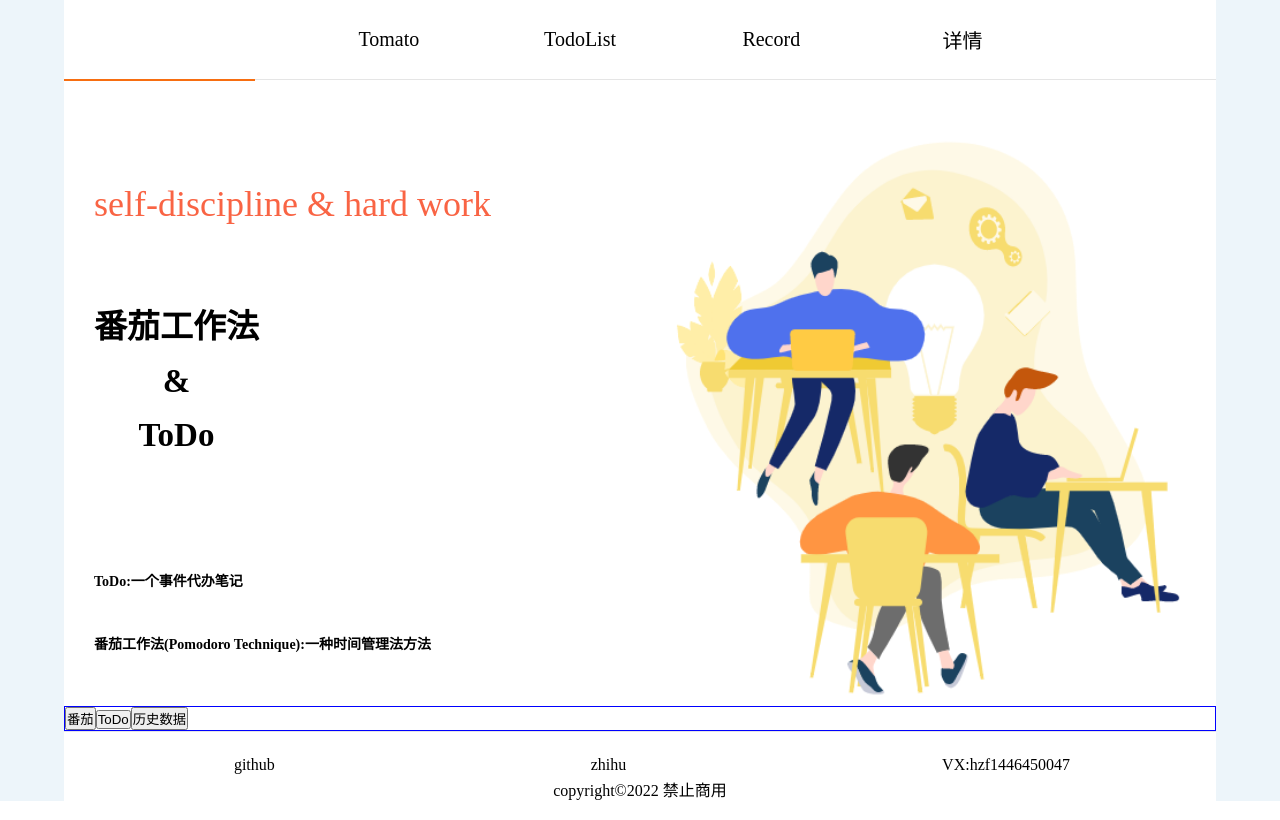
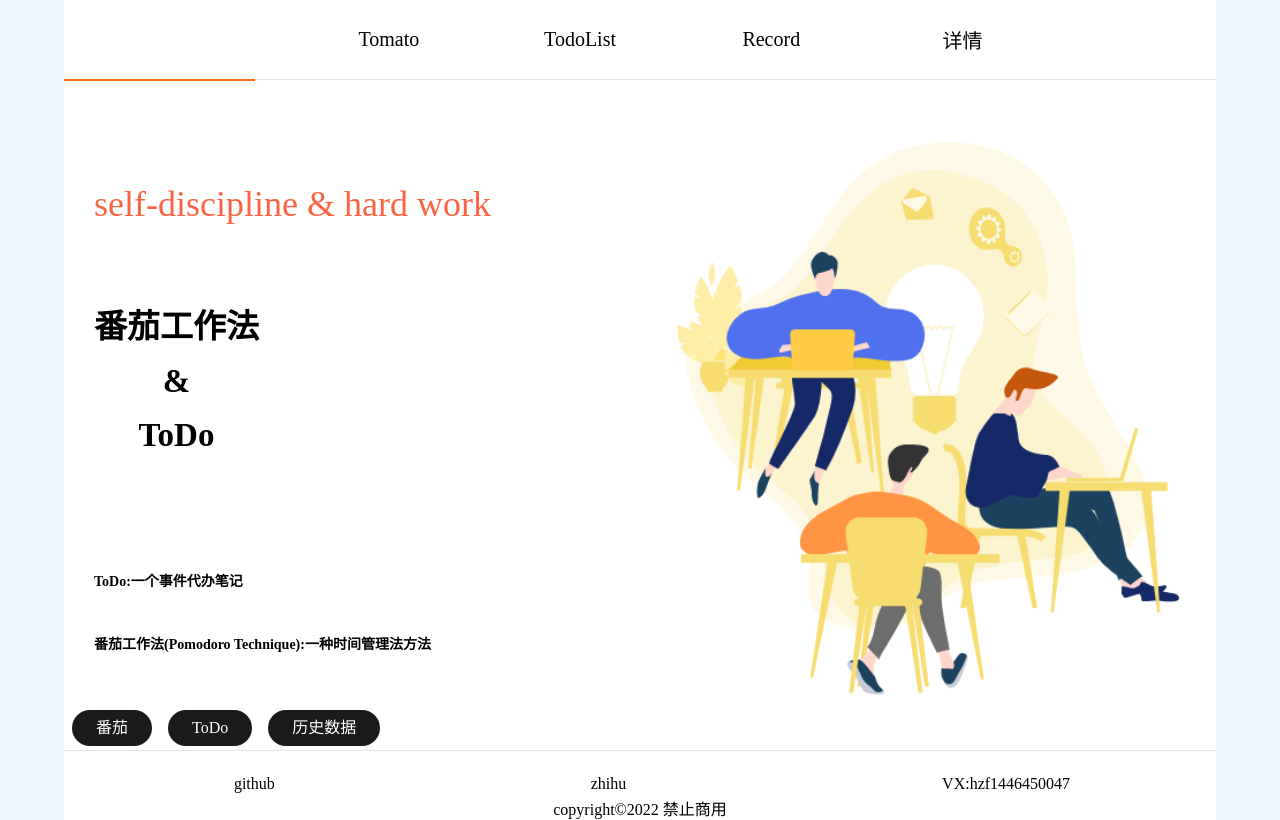
Before and after one commit to 1446450047/Tomato-ToDo, a React (Create React App) app: page / in a window 1280 px wide. Built offline with nearby package versions, Linux system fonts and the light colour scheme.

Commit message:
添加button组件

```diff
--- /dev/null
+++ b/src/components/Button.jsx
@@ -0,0 +1,24 @@
+import React from "react";
+import styled from "styled-components";
+
+export function Button(props){
+    return(<Btn>{props.children}</Btn>)
+}
+
+const Btn = styled.div`
+      background:#1A1A1A;
+      color: #fff;
+      display: inline-block;
+      padding: 2px 24px;
+      cursor: pointer;
+      text-align: center;
+      min-width: 80px;
+      vertical-align: middle;
+      min-height: 36px;
+      border-radius: 25px;
+      line-height: 32px;
+      margin: 4px 8px;
+      &:hover{
+        background:#474545;
+      }
+`
--- a/src/components/main/Home.jsx
+++ b/src/components/main/Home.jsx
@@ -1,6 +1,7 @@
 import React from "react";
 import study from "../../images/study.png";
 import styled from "styled-components";
+import {Button} from "../Button";
 
 function Home() {
     return (
@@ -15,9 +16,9 @@ function Home() {
                 <img src={study} alt="study"/>
             </TextAndImage>
             <Buttons>
-                <button>番茄</button>
-                <button>ToDo</button>
-                <button>历史数据</button>
+                <Button>番茄</Button>
+                <Button>ToDo</Button>
+                <Button>历史数据</Button>
             </Buttons>
         </HomeWrapper>
     );
@@ -46,7 +47,7 @@ const HomeWrapper = styled.div`
   padding-top: 50px;
 `
 const Buttons = styled.div`
-  border: 1px solid blue;
+
 `;
 const TextInfo = styled.div`
   display: flex;
```
